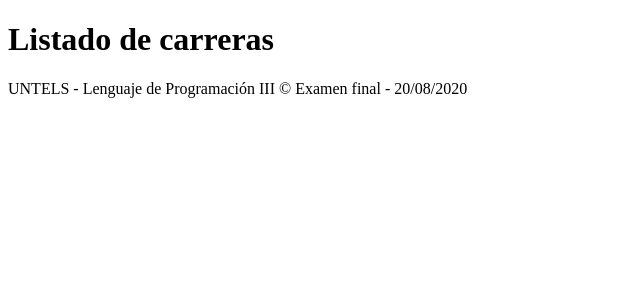
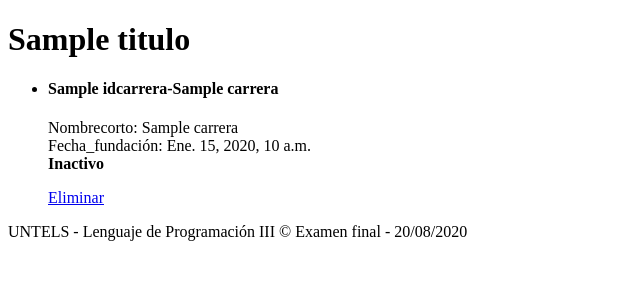
Before and after one commit to agust-D2/Final-LP3, a Django app: template miapp/templates/carreras.html in a window 1280 px wide. Shown: the part 170-470 px from the top of the page, without its empty margins (0-640 px from the left). Run offline with Django 3.2, Linux system fonts and the light colour scheme; the template is opened without the code that fills it: most values are stand-ins (such as "Sample title", 1, 10 or a date in 2020).

Commit message:
Listar y Eliminar CARRERAS - Listo

```diff
--- a/LP3FINAL/settings.py
+++ b/LP3FINAL/settings.py
@@ -104,7 +104,7 @@ AUTH_PASSWORD_VALIDATORS = [
 # Internationalization
 # https://docs.djangoproject.com/en/3.0/topics/i18n/
 
-LANGUAGE_CODE = 'en-us'
+LANGUAGE_CODE = 'es-es'
 
 TIME_ZONE = 'UTC'
 
--- a/LP3FINAL/urls.py
+++ b/LP3FINAL/urls.py
@@ -22,10 +22,11 @@ urlpatterns = [
     path('',views.index, name="index"),
     path('inicio/', views.index, name="inicio"),
     path('cursos/', views.listar_cursos, name="cursos"),
-    path('Carreras/',views.carreras, name="Carreras"),
+    path('carreras/',views.listar_carreras, name="carreras"),
     path('Estudiantes/',views.estudiantes, name="Estudiantes"),
     path('Consultas/',views.consultas, name="Consultas"),
     path('eliminar-cursos/<int:id>',views.eliminar_cursos, name="eliminar_cursos"),
+    path('eliminar-carreras/<int:id>',views.eliminar_carreras, name="eliminar_carreras"),
 
 
 ]
--- a/miapp/templates/carreras.html
+++ b/miapp/templates/carreras.html
@@ -1,8 +1,28 @@
 {% extends 'layout.html' %}
 
+{% block title %}
+    {{titulo}}
+{% endblock%}
+{% block content %}
 
+    <h1 class="title">{{titulo}}</h1>
+    <ul>
+        {% for carreras in carrera %}
+        <li>
+            <h4>{{carreras.idcarrera}}-{{carreras.nombre}}</h4>
+            <span>Nombrecorto: {{carreras.nombrecorto}}</span><br>
+            <span>Fecha_fundación: {{carreras.fecha_fundacion}} </span><br>
 
-{% block content %}
-<h1>Listado de carreras</h1>
+            {% if carreras.estado == 'A' %}
+                <strong>Activo</strong>
+            {% else %}
+                <strong>Inactivo</strong>
+            {% endif %}
+            <br><p>
+            <a href="{% url 'eliminar_carreras' id=carreras.idcarrera %}">Eliminar</a>
+            </p>
+        </li>
+        {%endfor%}
 
+    </ul>
 {% endblock %}
--- a/miapp/templates/layout.html
+++ b/miapp/templates/layout.html
@@ -33,7 +33,7 @@
                 <a href="{% url 'Estudiantes' %}"> Estudiantes </a>
             </li>
             <li>
-                <a href="{% url 'Carreras' %}"> Carreras </a>
+                <a href="{% url 'carreras' %}"> Carreras </a>
             </li>
             <li>
                 <a href="{% url 'Consultas' %}"> Consultas</a>
```
Also changed, not shown: miapp/models.py (+7 -0 lines), miapp/views.py (+17 -4 lines), db.sqlite3, miapp/migrations/0003_carreras.py (added), miapp/migrations/0004_auto_20200820_1619.py (added), miapp/static/images/Untels_01.png (added).
